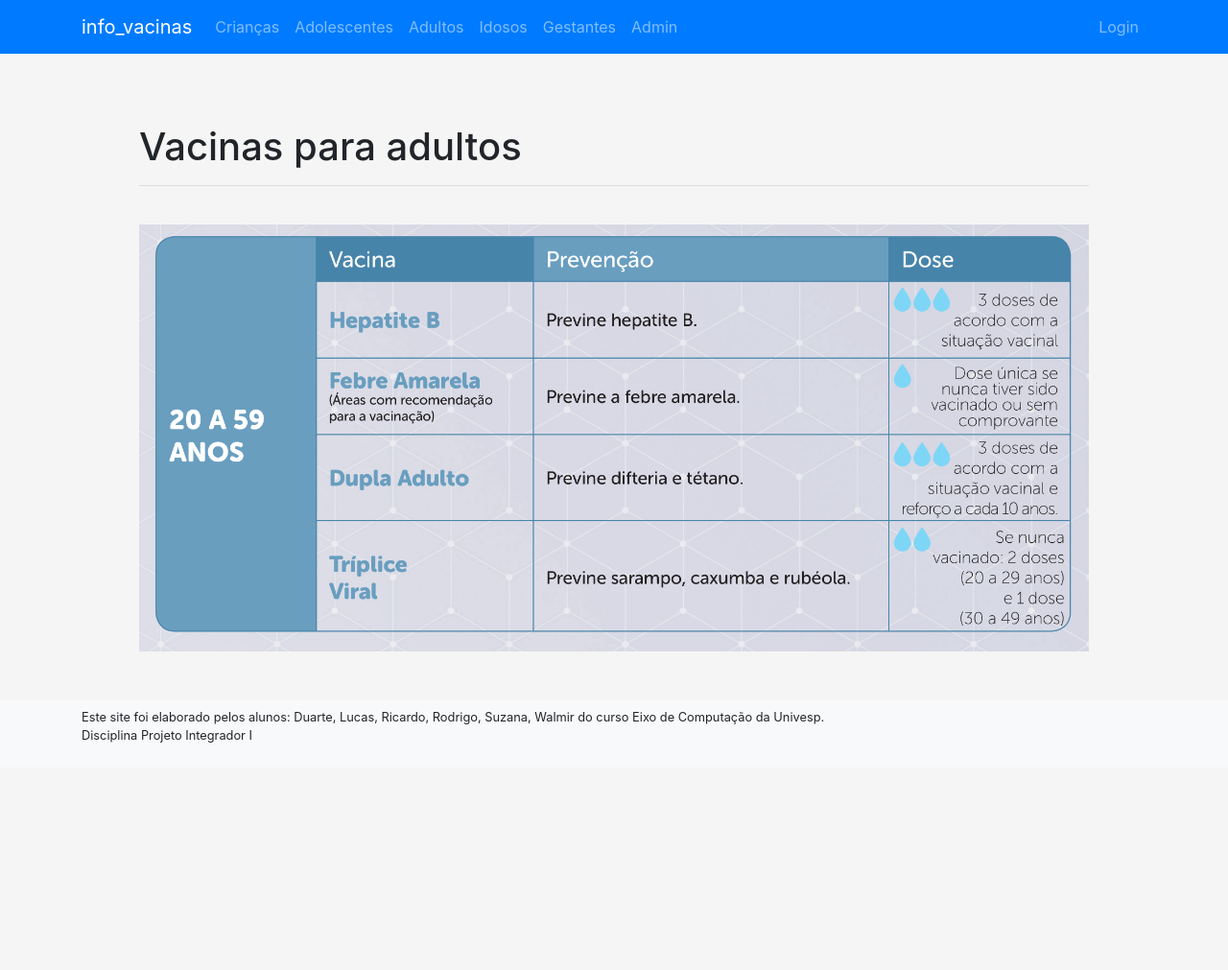
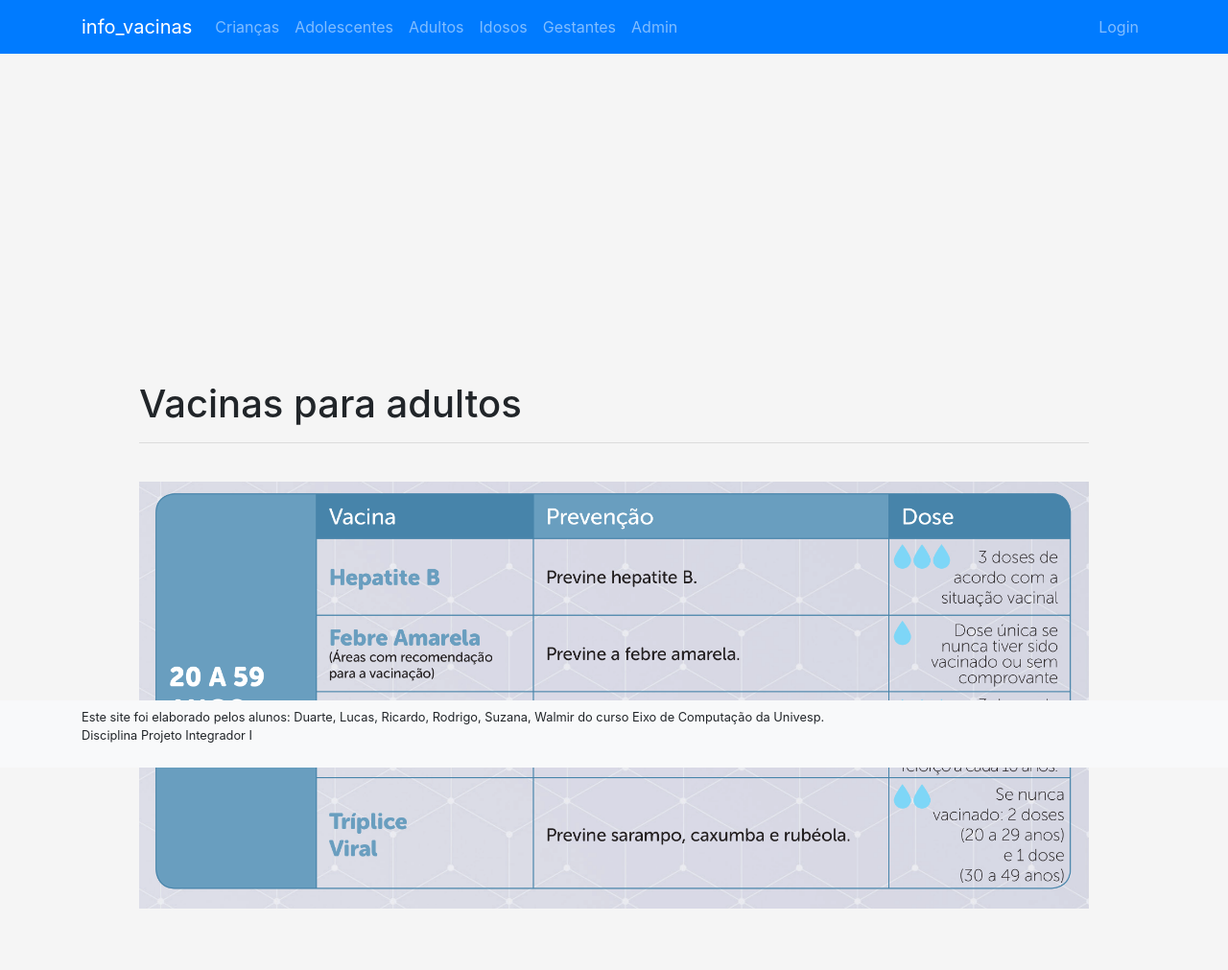
Before and after one commit to univesp-projeto-integrador-3/info_vacinas, a Flask app: page /adultos/ in a window 1280 px wide. Shown: the whole page at 96% size. Before the commit the page ends 774 px from the top, so only its background shows below. Run offline with Flask 2, Linux system fonts and the light colour scheme; parts of the project's set-up code (start-up, migrations or seed data) failed here and were passed over; some libraries are stand-ins or nearby versions.

Commit message:
adicionado padding top para as telas

```diff
--- a/project/client/static/floating-labels.css
+++ b/project/client/static/floating-labels.css
@@ -18,6 +18,7 @@
   align-items: center;
   -webkit-box-pack: center;
   justify-content: center;
+  padding-top: 40px;
   padding-bottom: 40px;
   background-color: #f5f5f5;
 }
--- a/project/client/static/main.css
+++ b/project/client/static/main.css
@@ -3,3 +3,7 @@
 .site-content {
   padding-top: 6rem;
 }
+
+.calendario-pagina-faixa-etaria {
+  padding-top: 32rem;
+}
--- a/project/client/templates/_base.html
+++ b/project/client/templates/_base.html
@@ -33,7 +33,7 @@
   {% include 'header.html' %}
 
   <div class="site-content">
-    <div class="container">
+    <div class="container-fluid">
 
       <!-- messages -->
       {% with messages = get_flashed_messages(with_categories=true) %}
--- a/project/client/templates/calendario/adolescentes.html
+++ b/project/client/templates/calendario/adolescentes.html
@@ -1,10 +1,12 @@
 {% extends "_base.html" %}
 {% block content %}
 
-<div>
+<div class="calendario-pagina-faixa-etaria">
     <h1>Vacinas para adolescentes</h1>
     <hr><br>
-    <img class="mb-4" src="{{url_for('static', filename='img/adolescentes.png')}}" width="990">
+    <p>
+        <img class="mb-4" src="{{url_for('static', filename='img/adolescentes.png')}}" width="990">
+    </p>
 </div>
 
 {% endblock %}
--- a/project/client/templates/calendario/adultos.html
+++ b/project/client/templates/calendario/adultos.html
@@ -1,10 +1,12 @@
 {% extends "_base.html" %}
 {% block content %}
 
-<div>
+<div class="calendario-pagina-faixa-etaria">
     <h1>Vacinas para adultos</h1>
     <hr><br>
-    <img class="mb-4" src="{{url_for('static', filename='img/adultos.png')}}" width="990">
+    <p>
+        <img class="mb-4" src="{{url_for('static', filename='img/adultos.png')}}" width="990">
+    </p>
 </div>
 
 {% endblock %}
--- a/project/client/templates/calendario/criancas.html
+++ b/project/client/templates/calendario/criancas.html
@@ -1,7 +1,7 @@
 {% extends "_base.html" %}
 {% block content %}
 
-<div>
+<div class="calendario-pagina-faixa-etaria">
     <h1>Vacinas para crianças</h1>
     <hr><br>
     <p>
--- a/project/client/templates/calendario/gestantes.html
+++ b/project/client/templates/calendario/gestantes.html
@@ -1,10 +1,12 @@
 {% extends "_base.html" %}
 {% block content %}
 
-<div>
+<div class="calendario-pagina-faixa-etaria">
     <h1>Vacinas para gestantes</h1>
     <hr><br>
-    <img class="mb-4" src="{{url_for('static', filename='img/gestantes.png')}}" width="990">
+    <p>
+        <img class="mb-4" src="{{url_for('static', filename='img/gestantes.png')}}" width="990">
+    </p>
 </div>
 
 {% endblock %}
--- a/project/client/templates/calendario/idosos.html
+++ b/project/client/templates/calendario/idosos.html
@@ -1,7 +1,7 @@
 {% extends "_base.html" %}
 {% block content %}
 
-<div>
+<div class="calendario-pagina-faixa-etaria">
     <h1>Vacinas para idosos</h1>
     <hr><br>
     <p>
--- a/project/client/templates/main/home.html
+++ b/project/client/templates/main/home.html
@@ -5,7 +5,7 @@
   <div class="text-center mb-4">
     <img class="mb-4" src="{{url_for('static', filename='img/icone_vacina.png')}}" width=" 72" height="72">
     <h1 class="h3 mb-3 font-weight-normal">Calendário de Vacinas</h1>
-    <p>Preencha o formulário para consultar o calendário de vacinas de acordo com sua faixa etária
+    <p>Preencha o formulário para consultar o calendário de vacinas da sua faixa etária
       </br>
       <a class="small" href="https://www.gov.br/saude/pt-br/assuntos/saude-de-a-a-z/c/calendario-de-vacinacao"
         target="_blank">Consulte aqui o calendário nacional de vacinação oficial</a>
```
